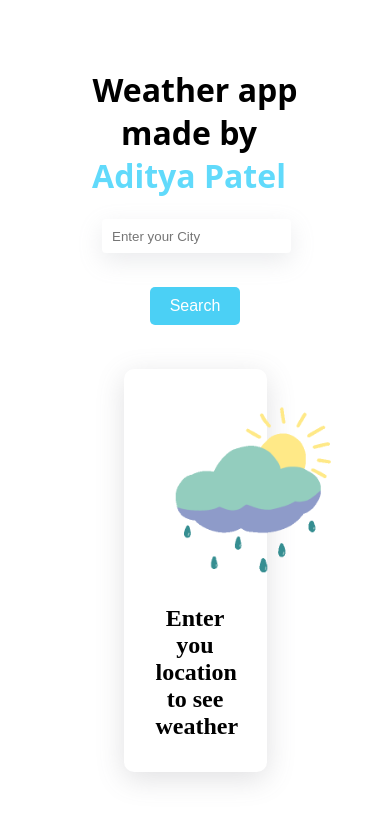
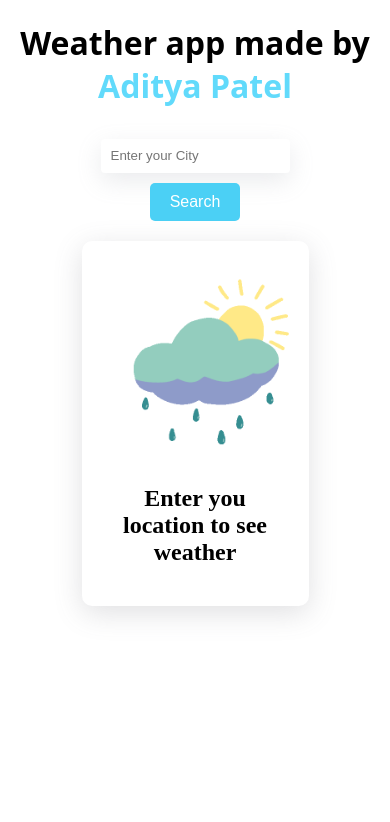
Before and after one commit to Aditya-Patel24/Weather_WebApp, a React (Vite) app: page / in a window 390 px wide. Shown: the top 822 px of the page. Built offline with nearby package versions, Linux system fonts and the light colour scheme; a web font is replaced by a local one.

Commit message:
Update styles, fix input value bug, and improve weather display

```diff
--- a/src/App.css
+++ b/src/App.css
@@ -40,9 +40,16 @@
 .read-the-docs {
   color: #888;
 } */
+ *{
+  /* margin: 0px; */
+  padding: 0px;
+ }
+ /* h1{
+  margin-top: 50px;
+ } */
 .app-container {
   max-width: 1280px;
-  padding: 2rem;
+  /* padding: 2rem; */
   text-align: center;
 }
 .btn{
@@ -78,9 +85,7 @@
   margin: 10px;
   padding: 2px 2px 2px 10px;
 }
-*{
-  margin: 12px;
-}
+
 img{
   margin: 0px;
 }
@@ -93,11 +98,12 @@ img{
   background-color: #d6d6d6;
 }
 h2 span {
-  font-size: 0.5em;
+font-size: 0.5em;
 margin: 0px;
 }
 .text-h{
   color: #02557b;
   font-size: 4em;
-    -webkit-text-stroke: 1px rgb(15, 16, 23);
+  -webkit-text-stroke: 1px rgb(15, 16, 23);
+  margin: 0;
 }
--- /dev/null
+++ b/src/Component/Weather.css
@@ -0,0 +1,48 @@
+.out-weather {
+    display: flex;
+    justify-content: center;
+    align-items: center;
+    padding: 20px;
+  }
+
+  .weather-container {
+    background-size: cover;
+    background-repeat: no-repeat;
+    padding: 20px;
+    border-radius: 10px;
+    box-shadow: 0 4px 8px rgba(0, 0, 0, 0.1);
+    text-align: center;
+    max-width: 400px;
+    width: 100%;
+  }
+
+  .weather-container img {
+    max-width: 100%;
+    height: auto;
+  }
+
+  .text-h {
+    font-size: 2em;
+  }
+
+  @media (max-width: 768px) {
+    .weather-container {
+      padding: 15px;
+      max-width: 300px;
+    }
+
+    .text-h {
+      font-size: 1.5em;
+    }
+  }
+
+  @media (max-width: 480px) {
+    .weather-container {
+      padding: 10px;
+      max-width: 100%;
+    }
+
+    .text-h {
+      font-size: 1.2em;
+    }
+  }
```
